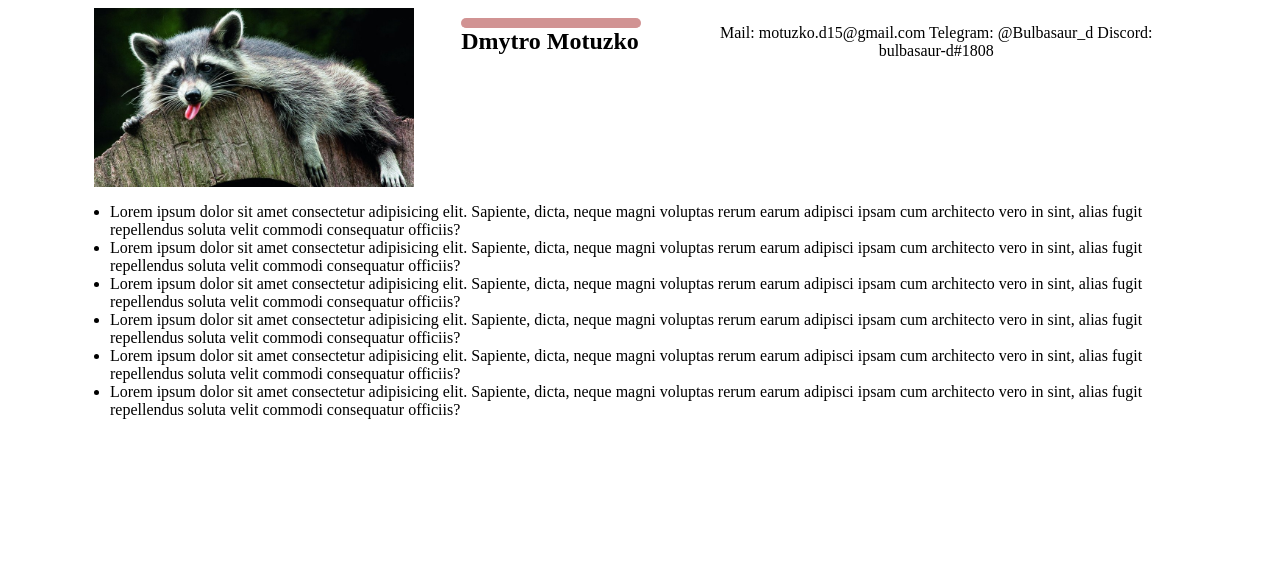
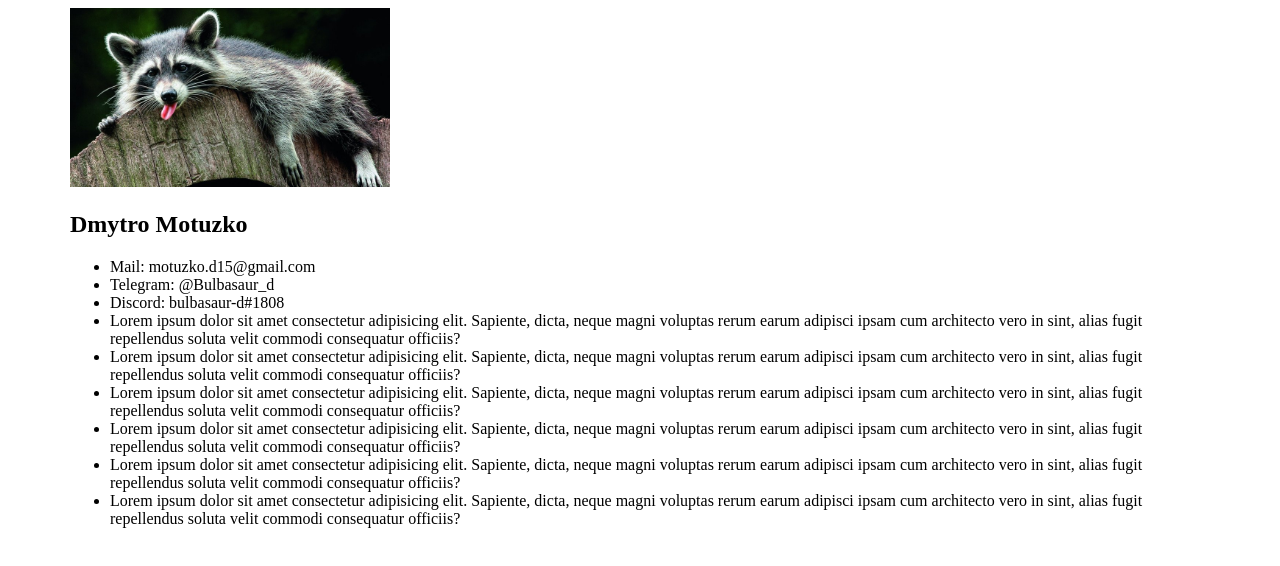
Before and after one commit to bulbasaur-d/rsschool-cv, a plain HTML site: page index.html in a window 1280 px wide. Drawn offline with Linux system fonts and the light colour scheme.

Commit message:
feat: add blocks and styles

```diff
--- a/index.html
+++ b/index.html
@@ -11,20 +11,16 @@
         <div class="header">
             <img src="/rsschool-cv/img/000029_1603806705_412878_big.jpg" alt="">
             <h2>Dmytro Motuzko</h2>
-            <p>
-                Mail: motuzko.d15@gmail.com
-                Telegram: @Bulbasaur_d
-                Discord: bulbasaur-d#1808
-            </p>
-            </div>
-        <div class="content">
-            <ul class="content__list">
-            <li class="content__list-item">Lorem ipsum dolor sit amet consectetur adipisicing elit. Sapiente, dicta, neque magni voluptas rerum earum adipisci ipsam cum architecto vero in sint, alias fugit repellendus soluta velit commodi consequatur officiis?</li>
-            <li class="content__list-item">Lorem ipsum dolor sit amet consectetur adipisicing elit. Sapiente, dicta, neque magni voluptas rerum earum adipisci ipsam cum architecto vero in sint, alias fugit repellendus soluta velit commodi consequatur officiis?</li>
-            <li class="content__list-item">Lorem ipsum dolor sit amet consectetur adipisicing elit. Sapiente, dicta, neque magni voluptas rerum earum adipisci ipsam cum architecto vero in sint, alias fugit repellendus soluta velit commodi consequatur officiis?</li>
-            <li class="content__list-item">Lorem ipsum dolor sit amet consectetur adipisicing elit. Sapiente, dicta, neque magni voluptas rerum earum adipisci ipsam cum architecto vero in sint, alias fugit repellendus soluta velit commodi consequatur officiis?</li>
-            <li class="content__list-item">Lorem ipsum dolor sit amet consectetur adipisicing elit. Sapiente, dicta, neque magni voluptas rerum earum adipisci ipsam cum architecto vero in sint, alias fugit repellendus soluta velit commodi consequatur officiis?</li>
-            <li class="content__list-item">Lorem ipsum dolor sit amet consectetur adipisicing elit. Sapiente, dicta, neque magni voluptas rerum earum adipisci ipsam cum architecto vero in sint, alias fugit repellendus soluta velit commodi consequatur officiis?</li>
+        <ul class="header__list">
+            <li class="header__list-item">Mail: motuzko.d15@gmail.com</li>
+            <li class="header__list-item">Telegram: @Bulbasaur_d</li>
+            <li class="header__list-item">Discord: bulbasaur-d#1808</li>
+            <li class="header__list-item">Lorem ipsum dolor sit amet consectetur adipisicing elit. Sapiente, dicta, neque magni voluptas rerum earum adipisci ipsam cum architecto vero in sint, alias fugit repellendus soluta velit commodi consequatur officiis?</li>
+            <li class="header__list-item">Lorem ipsum dolor sit amet consectetur adipisicing elit. Sapiente, dicta, neque magni voluptas rerum earum adipisci ipsam cum architecto vero in sint, alias fugit repellendus soluta velit commodi consequatur officiis?</li>
+            <li class="header__list-item">Lorem ipsum dolor sit amet consectetur adipisicing elit. Sapiente, dicta, neque magni voluptas rerum earum adipisci ipsam cum architecto vero in sint, alias fugit repellendus soluta velit commodi consequatur officiis?</li>
+            <li class="header__list-item">Lorem ipsum dolor sit amet consectetur adipisicing elit. Sapiente, dicta, neque magni voluptas rerum earum adipisci ipsam cum architecto vero in sint, alias fugit repellendus soluta velit commodi consequatur officiis?</li>
+            <li class="header__list-item">Lorem ipsum dolor sit amet consectetur adipisicing elit. Sapiente, dicta, neque magni voluptas rerum earum adipisci ipsam cum architecto vero in sint, alias fugit repellendus soluta velit commodi consequatur officiis?</li>
+            <li class="header__list-item">Lorem ipsum dolor sit amet consectetur adipisicing elit. Sapiente, dicta, neque magni voluptas rerum earum adipisci ipsam cum architecto vero in sint, alias fugit repellendus soluta velit commodi consequatur officiis?</li>
         </ul>
         </div>
     </section>
--- a/style/style.css
+++ b/style/style.css
@@ -1,5 +1,6 @@
 *, ::before, ::after{
     box-sizing: border-box;
+
 }
 
 .conteiner{
@@ -10,31 +11,15 @@
 }
 
 .header{
-    display: flex;
-    justify-content: space-around;
-    text-align: center;
-    position: relative;
-
+    display: block;
+    /* text-align: center;   */
 }
 
 .header img{
     max-width: 320px;
+    align-items: center;
 }
 
 .header p{
     max-width: 500px;
 }
-
-h2::before{
-    content: "";
-    border-bottom: 1px solid brown;
-    border-radius: 100px;
-    background-color: brown;
-    width: 180px;
-    height: 10px;
-    position: absolute;
-    top:10px;
-    z-index: -12;
-    opacity: .5;
-
-}
```
